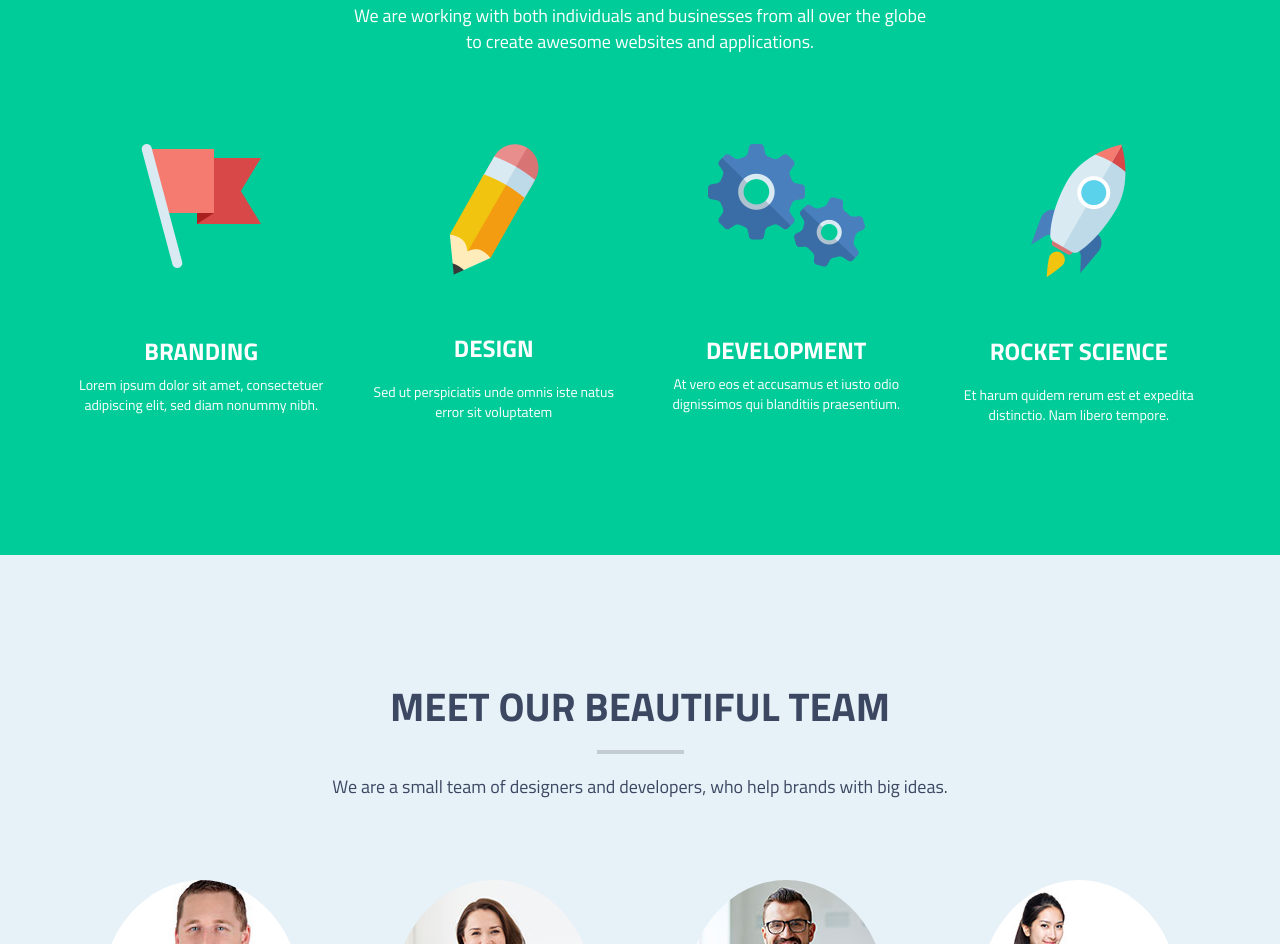
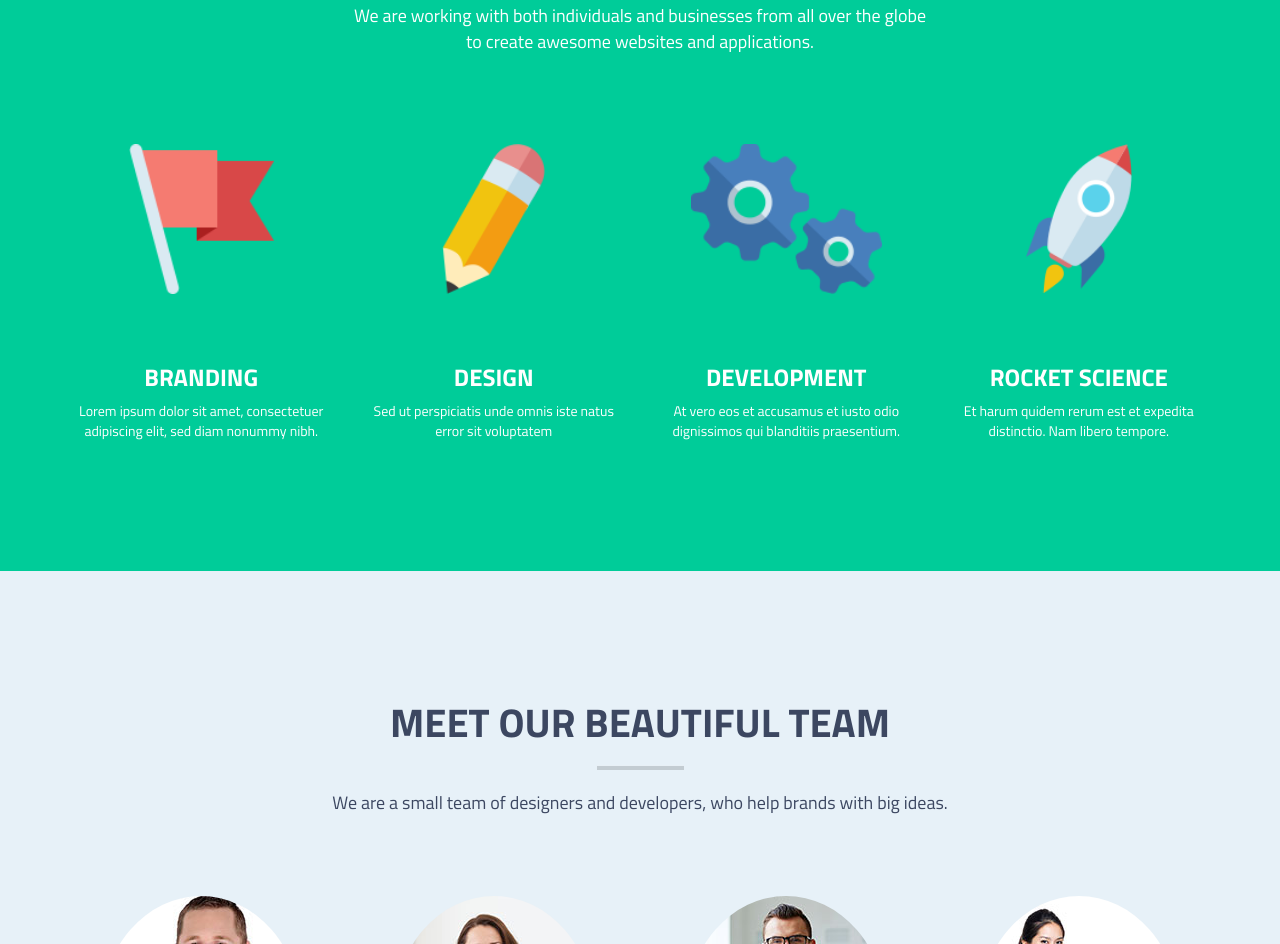
Before and after one commit to tanmoythander/cuda-page-building, a plain HTML site: page index.html in a window 1280 px wide. Shown: the part 844-1788 px from the top of the page. Drawn offline with Linux system fonts and the light colour scheme.

Commit message:
Fixed bug

```diff
--- a/css/style.css
+++ b/css/style.css
@@ -141,6 +141,7 @@ p {
 	display: block;
 	margin: auto;
 	padding-bottom: 50px;
+	height: 200px;
 }
 #services-wrapper .col-sm-3 h3,
 #services-wrapper .col-sm-3 p {
@@ -148,10 +149,6 @@ p {
 }
 #services-wrapper .col-sm-3 p {
 	padding-bottom: 120px;
-}
-#services-wrapper .even h3 {
-	position: relative;
-	bottom: 10px;
 }
 /* Team */
 #team-wrapper {
```
